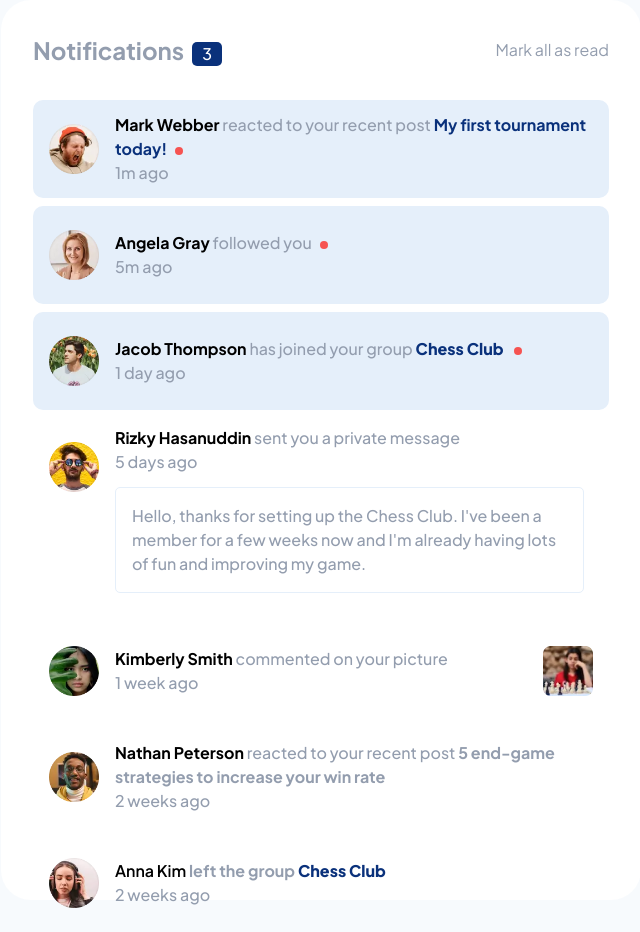
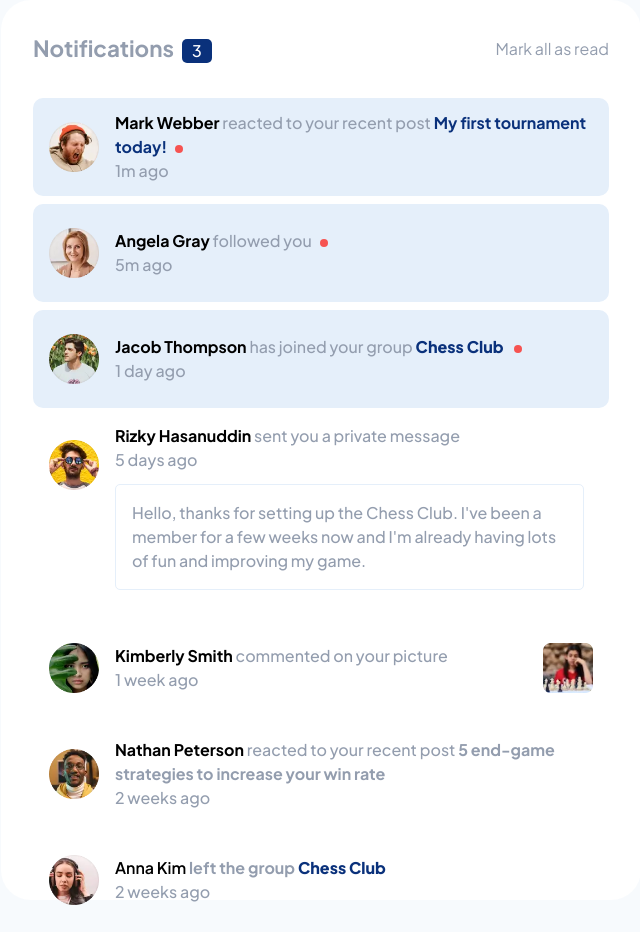
Before and after one commit to outerpreneur/notifications-page-main, a plain HTML site: page index.html in a window 1280 px wide. Shown: the whole page, without its empty margins (319-959 px from the left). Drawn offline with Linux system fonts and the light colour scheme.

Commit message:
h1 added for accesibility

```diff
--- a/index.html
+++ b/index.html
@@ -28,7 +28,7 @@
     <div class="container">
       <div class="container-header">
         <div>
-          <h2>Notifications</h2><span id="notification-counter">3</span>
+          <h1>Notifications</h1><span id="notification-counter">3</span>
         </div>
         <p><a href="#" class="mark-read"> Mark all as read</a></p>
       </div>
--- a/style.css
+++ b/style.css
@@ -62,7 +62,8 @@ main {
     color: var(--Blue);
 }
 
-.container h2 {
+.container h1 {
+    font-size: 1.4em;
     display: inline;
 }
 
```
